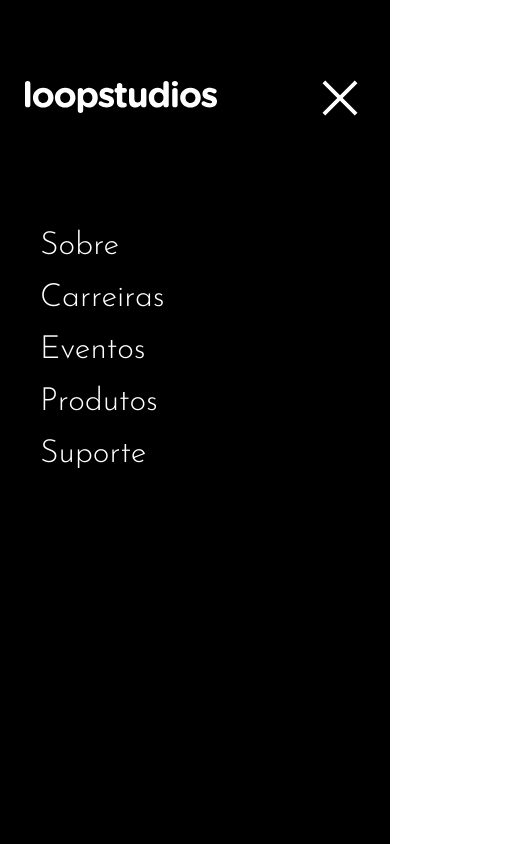
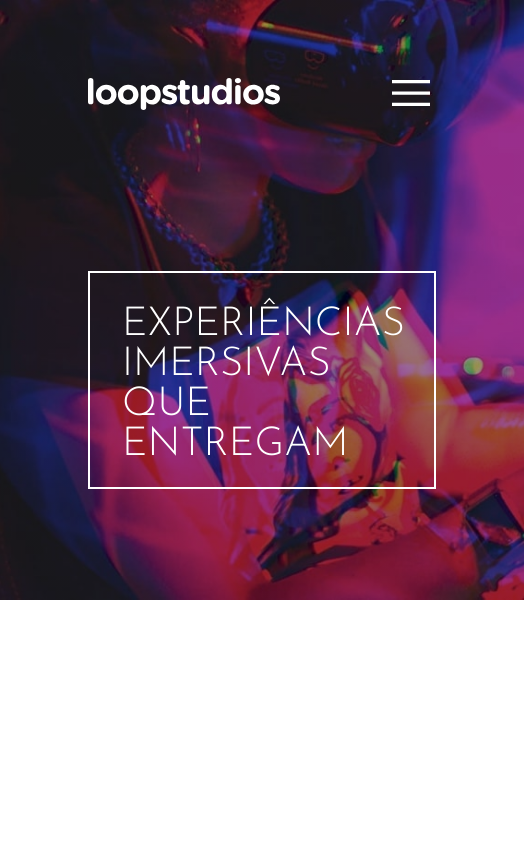
Before and after one commit to Guivieirasilva/loopstudios-landing-page-main, a React (Vite) app: page / in a window 390 px wide. Shown: the whole page, 524 px wide, since content can reach past the window. Built offline with nearby package versions, Linux system fonts and the light colour scheme.

Commit message:
funcionalidade menu mobile

```diff
--- a/src/App.css
+++ b/src/App.css
@@ -1,6 +1,6 @@
 .app{
    display: grid;
-   background: violet;
+   /* background: violet; */
    justify-items: center;
    grid-auto-flow: row;
    box-sizing: border-box;
--- a/src/App.tsx
+++ b/src/App.tsx
@@ -10,7 +10,11 @@ import { lightTheme, darkTheme } from './ThemeConfigs/Theme'
 import './App.css'
 import { NavMenuMobile } from './components/NavMenuMobile'
 
+
 function App() {
+
+  const [menuIsVisible, setMenuIsVisible] = useState(false)
+
   const [theme, setTheme] = useState("light")
   const themeToggler = () => {
     theme === 'light' ? setTheme("dark") : setTheme("light")
@@ -20,12 +24,9 @@ function App() {
       <ThemeProvider theme={theme === 'light' ? lightTheme : darkTheme }  >
         <GlobalStyles />
           <div className='app'>
-            <NavMenuMobile />
-            <NavMenu />
-            <Container>
-              Hello World!!!
-              <button onClick={() => themeToggler()}>Theme</button>
-            </Container>
+            <NavMenuMobile menuIsVisible={menuIsVisible} setMenuIsVisible={setMenuIsVisible}/>
+            <NavMenu MenuIsVisible={''}/>
+
           </div>
 
       </ThemeProvider>
--- a/src/components/NavMenu/index.tsx
+++ b/src/components/NavMenu/index.tsx
@@ -3,13 +3,18 @@ import { ContainerHeader } from "./styles";
 import IconMenu from '../../images/icon-hamburger.svg'
 import Logo from '../../images/logo.svg'
 
-export function NavMenu() {
+interface Props {
+   MenuIsVisible: any
+}
+
+export function NavMenu(props: Props) {
    return(
+
       <ContainerHeader>
          <section>
             <a href="#"><img src={Logo} alt="Logo loopsstudios Web services" /></a>
             <nav>
-               <button><img src={IconMenu} alt="" /></button>
+               <button onClick={() => {{props.MenuIsVisible}}}><img src={IconMenu} alt="Icone de abrir o menu" /></button>
                <ul>
                   <li>Sobre</li>
                   <li>Carreiras</li>
--- a/src/components/NavMenu/styles.ts
+++ b/src/components/NavMenu/styles.ts
@@ -2,7 +2,7 @@ import styled from "styled-components";
 
 import BackgoundHeader from "../../images/desktop/image-hero.jpg"
 
-export const ContainerHeader = styled.header`
+export const ContainerHeader = styled.div`
    background-image:linear-gradient(to right, rgba(0,0,0,0.4), rgba(0,0,0,0.4)), url(${BackgoundHeader});
    background-position: center;
    background-size: cover;
@@ -17,9 +17,8 @@ export const ContainerHeader = styled.header`
    color: white;
    box-sizing: border-box;
 
-
    >section{
-      width: 90%;
+      width: 100%;
       display: flex;
       flex-direction: row;
       justify-content: space-between;
@@ -29,7 +28,6 @@ export const ContainerHeader = styled.header`
       }
 
       >nav{
-
          >button {
             display: none;
             font-size: 1.5rem;
@@ -68,7 +66,7 @@ export const ContainerHeader = styled.header`
    >div {
       display: grid;
       grid-template-columns: 1fr 1fr;
-      width: 90%;
+      width: 100%;
       margin-left: 0;
 
       >h3{
@@ -86,9 +84,8 @@ export const ContainerHeader = styled.header`
    }
 
    @media screen and (max-width: 900px) {
-      padding: 1rem;
+
       >section {
-
          nav {
             >ul { display: none; }
             >button { display: block;}
--- a/src/components/NavMenuMobile/index.tsx
+++ b/src/components/NavMenuMobile/index.tsx
@@ -2,13 +2,25 @@ import { MenuMobile } from "./styles";
 
 import IconClose from "../../images/icon-close.svg"
 import Logo from "../../images/logo.svg"
+import { useEffect } from "react";
 
-export function NavMenuMobile() {
+interface Props {
+   menuIsVisible: any,
+   setMenuIsVisible: any,
+
+}
+
+export function NavMenuMobile({menuIsVisible, setMenuIsVisible }: Props) {
+
+   useEffect(() => {
+      document.body.style.overflowY = menuIsVisible ? "hidden" : "auto" ;
+   }, [menuIsVisible])
+
    return(
-      <MenuMobile>
+      <MenuMobile isVisible={menuIsVisible} >
          <div>
             <a href="#"><img src={Logo} alt="" /></a>
-            <button><img src={IconClose} alt="Icone de X para fechamento do menu mobile" /></button>
+            <button onClick={() => setMenuIsVisible(false)}><img src={IconClose} alt="Icone de X para fechamento do menu mobile" /></button>
 
          </div>
          <nav>
--- a/src/components/NavMenuMobile/styles.ts
+++ b/src/components/NavMenuMobile/styles.ts
@@ -1,14 +1,28 @@
-import styled from "styled-components";
 
-export const MenuMobile = styled.section`
+import styled, { css } from "styled-components";
+
+interface Props {
+   isVisible: any
+}
+
+export const MenuMobile = styled.section<Props>`
    position: absolute;
-   display: flex;
+   display: none;
    flex-direction: column;
    width: 100%;
    height: 100%;
    align-items: center;
    color: white;
-   background-color: black;
+   background-color: #111111;
+
+   @media screen and (max-width: 900px) {
+      display: flex;
+      opacity: 0;
+      pointer-events: none;
+   }
+
+
+
 
    >div {
       width: 87%;
@@ -40,4 +54,7 @@ export const MenuMobile = styled.section`
       }
    }
 
+
+
+
 `
```
